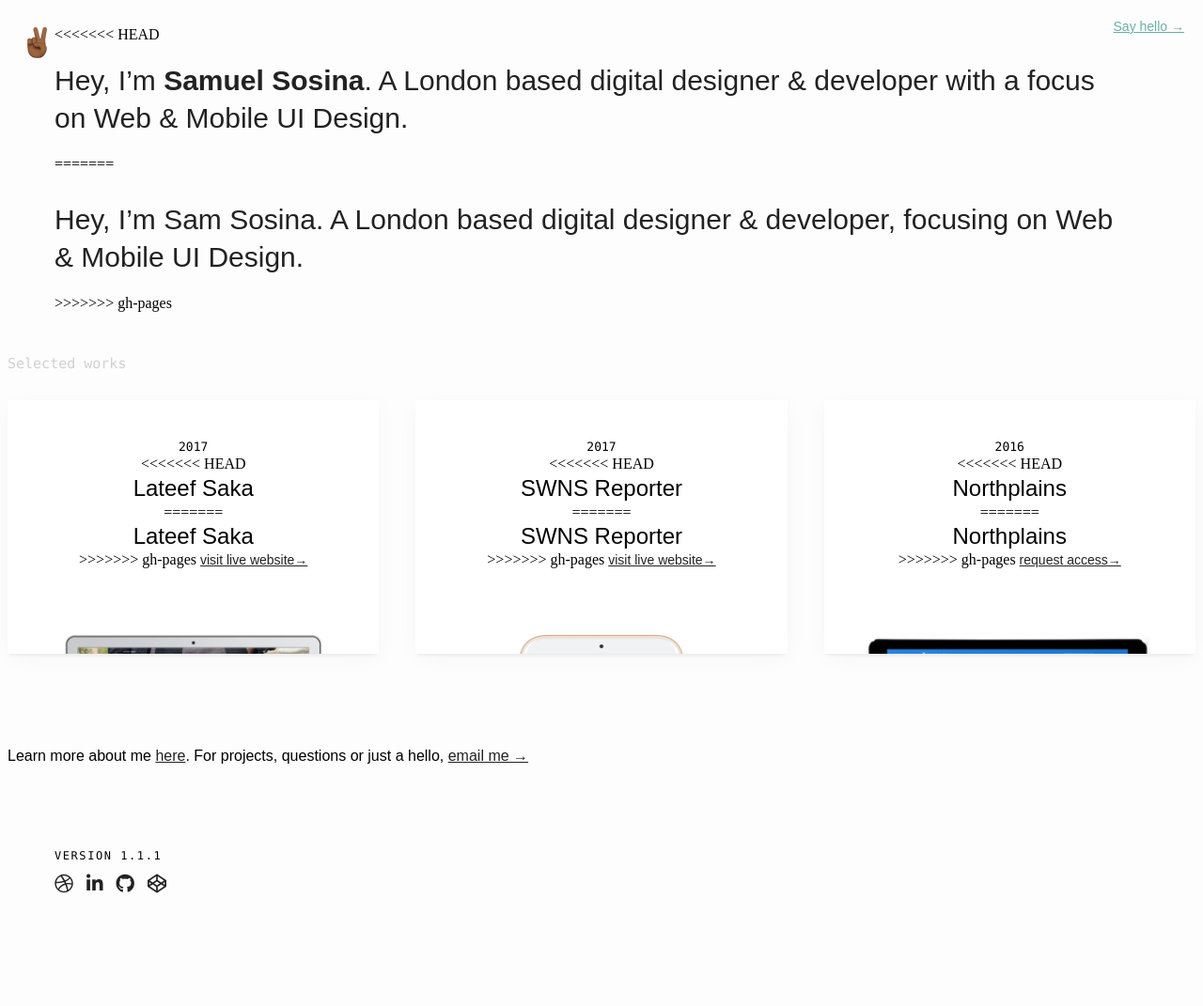
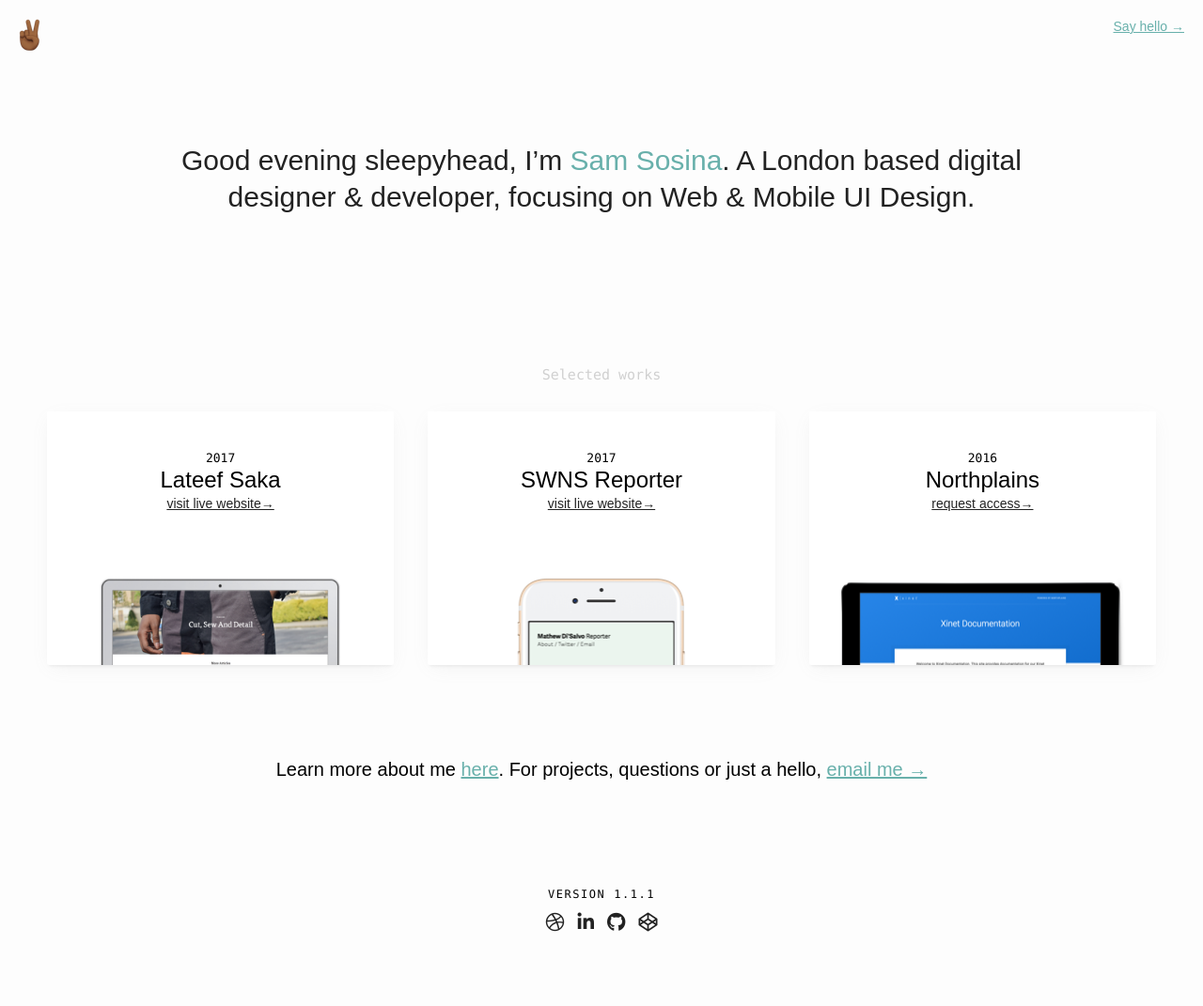
Before and after one commit to ssosina/sosina.me, a Jekyll site: the page built from index.html, in a window 1280 px wide. Shown: the whole page at 94% size. Built offline with Jekyll 4.4.1, drawn with Linux system fonts in a browser that asks for light colours; nearby versions of some CDN libraries; before the commit the page ends 1038 px from its top, so only the background shows below that.

Commit message:
Fixed conflicts

```diff
--- a/_includes/hero.html
+++ b/_includes/hero.html
@@ -2,11 +2,7 @@
 	<div class="hero">
 		<div class="hero__container">
 		<div class="hero__content">
-<<<<<<< HEAD
-		    <h1 class="hero__summary"><span id="greeting">Hey,</span> I’m <b>Samuel Sosina</b>. A London based digital designer &amp; developer with a focus on Web &amp; Mobile UI Design.</h1>
-=======
 		    <h3 class="hero__summary"><span id="greeting">Hey,</span> I’m <span class="highlight">Sam Sosina</span>. A London based digital designer &amp; developer, focusing on Web &amp; Mobile UI Design.</h3>
->>>>>>> gh-pages
 		</div>
 		</div>
 	</div>
--- a/_includes/projects.html
+++ b/_includes/projects.html
@@ -13,11 +13,7 @@
 
         <div class="project__summary">
           <p class="project__info">{{ project.year }}</p>
-<<<<<<< HEAD
-          <h2 class="project__title">{{ project.name }}</h2>
-=======
           <h4 class="project__title">{{ project.name }}</h4>
->>>>>>> gh-pages
           <a class="project__button link" href="{{ project.url }}" target="_blank">{{ project.link-text }}→</a>
         </div>
 
--- a/_scss/3-modules/_footer.scss
+++ b/_scss/3-modules/_footer.scss
@@ -1,5 +1,5 @@
 footer{
-    text-align: left;
+    text-align: center;
     height: 200px;
 	display: flex;
     align-items: flex-start;
--- a/_scss/3-modules/_header.scss
+++ b/_scss/3-modules/_header.scss
@@ -3,7 +3,6 @@
 	}
 
 	.header__contact{
-
 		display: none;
 	}
 
--- a/css/main.css
+++ b/css/main.css
@@ -191,7 +191,7 @@ p {
     position: fixed; } }
 
 footer {
-  text-align: left;
+  text-align: center;
   height: 200px;
   display: -ms-flexbox;
   display: flex;
@@ -240,24 +240,16 @@ footer {
 
 .hero {
   width: 100%;
-<<<<<<< HEAD
-  text-align: left;
-  height: 40vh;
-=======
   height: 55vh;
   text-align: left;
->>>>>>> gh-pages
   display: -ms-flexbox;
   display: flex;
   -ms-flex-align: start;
       align-items: flex-start;
   padding: 20px 50px 20px 50px; }
-<<<<<<< HEAD
-=======
 
 .highlight {
   color: #68B0AB; }
->>>>>>> gh-pages
 
 .hero__container {
   -ms-flex-item-align: center;
@@ -274,17 +266,9 @@ footer {
 /* Mobile */
 @media screen and (min-width: 25em) {
   .hero {
-<<<<<<< HEAD
-    height: 45vh; }
-  .hero__summary {
-    font-weight: 400;
-    font-size: 1.875em;
-    line-height: 40px; } }
-=======
     text-align: center; }
   .hero__summary {
     font-size: 1.875em; } }
->>>>>>> gh-pages
 
 /* Tablet */
 @media screen and (min-width: 25em) {
@@ -307,12 +291,8 @@ footer {
     float: left;
     display: block;
     margin-right: 3.07329%;
-<<<<<<< HEAD
-    width: 74.23168%; }
-=======
     width: 82.82112%;
     margin-left: 8.58944%; }
->>>>>>> gh-pages
     .hero__content:last-child {
       margin-right: 0; } }
 
@@ -468,10 +448,6 @@ nav {
 
 body {
   background-color: #FDFDFD;
-<<<<<<< HEAD
-  color: black;
-=======
->>>>>>> gh-pages
   margin: 0px; }
 
 .works {
@@ -480,17 +456,10 @@ body {
   width: 100%;
   margin: 0px auto 30px;
   font-family: "Menlo", courier, serif;
-  text-align: left;
+  text-align: center;
   color: #D0D0D0; }
 
 .contact {
-<<<<<<< HEAD
-  font-size: 1.25em; }
-  .contact a {
-    color: #222222;
-    text-decoration: underline; }
-
-=======
   text-align: center;
   font-size: 1.25em; }
   .contact a {
@@ -498,7 +467,6 @@ body {
     text-decoration: underline; }
 
 /* Tablet */
->>>>>>> gh-pages
 @media screen and (min-width: 48em) {
   .works {
     float: left;
--- a/js/app.js
+++ b/js/app.js
@@ -10,11 +10,7 @@ if(currentHour < 12){
 }else if(currentHour < 18){
  greetingText = "Good afternoon friend!"
 }else{
-<<<<<<< HEAD
 	greetingText = "Good evening sleepyhead,"
-=======
-  greetingText = "Good evening sleepyhead,"
->>>>>>> gh-pages
 }
 
 jQuery("#greeting").text(greetingText);
```
Also changed, not shown: _scss/3-modules/_hero.scss (+0 -36 lines), _scss/4-pages/_index.scss (+1 -17 lines).
